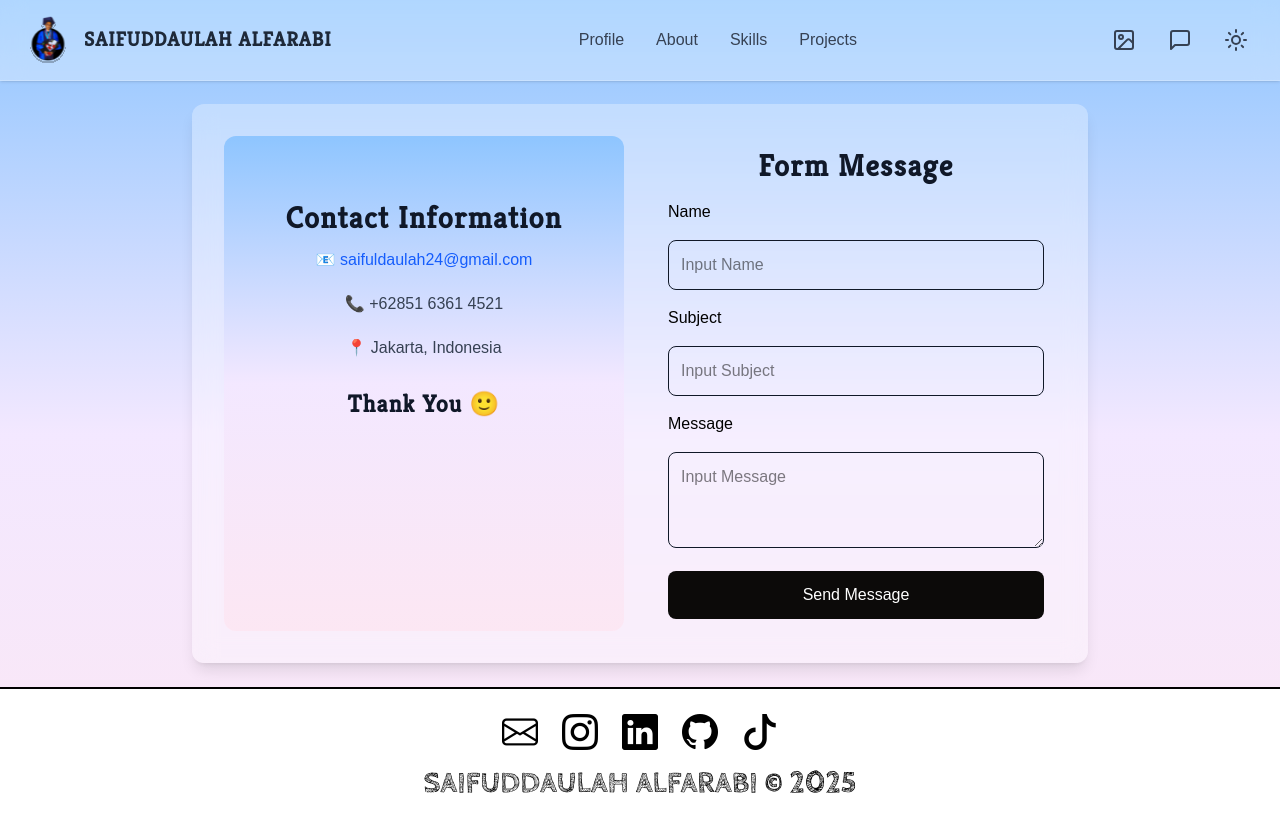
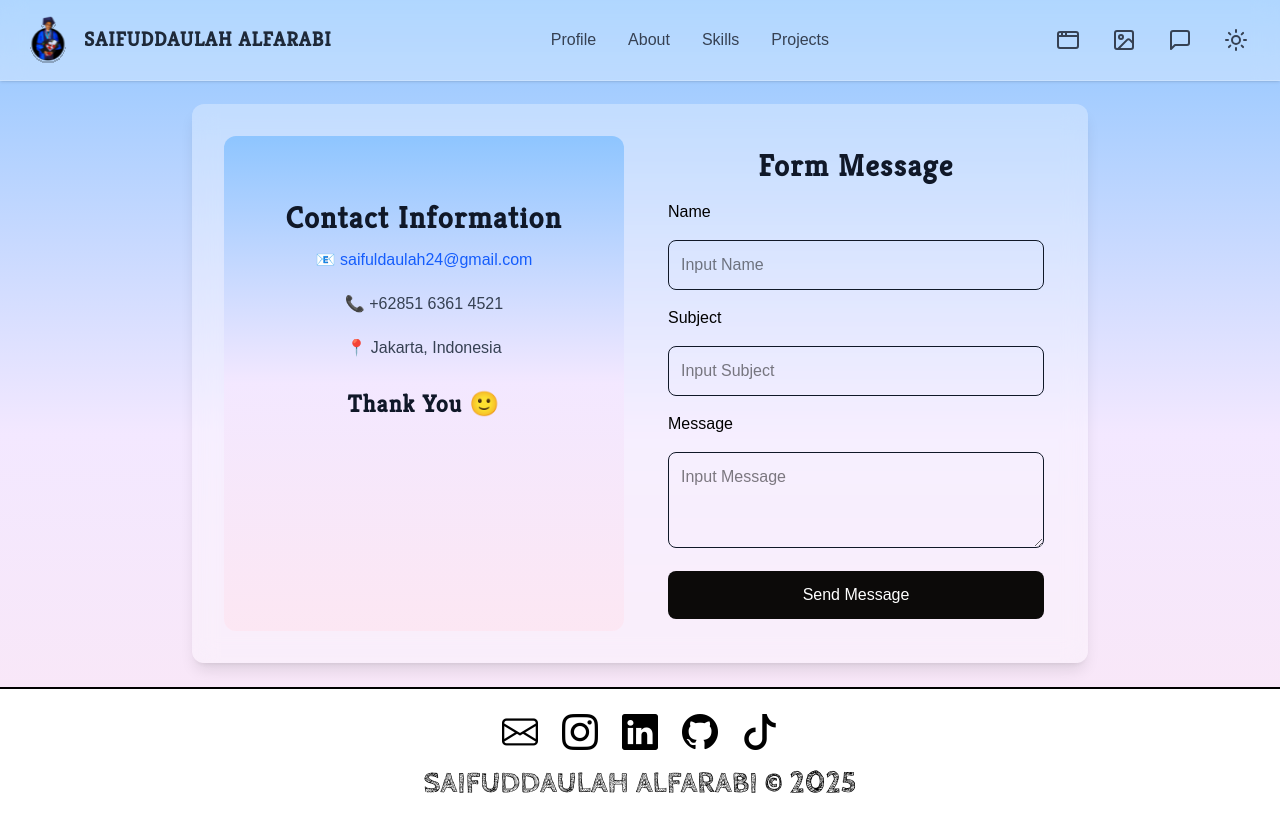
Before and after one commit to SaifulDA/webportov3, a React (Vite) app: page /chat in a window 1280 px wide. Shown: the top 832 px of the page. Built offline with nearby package versions, Linux system fonts and the light colour scheme.

Commit message:
Feat: Add icon App window

```diff
--- a/src/pages/home/Navbar.jsx
+++ b/src/pages/home/Navbar.jsx
@@ -1,7 +1,7 @@
 /* eslint-disable no-unused-vars */
 import React, { useState } from "react";
 import { Link } from "react-router-dom";
-import { Home, Image, Sun, Moon, Menu, MessageSquare } from "lucide-react";
+import { Home, Image, Sun, Moon, Menu, MessageSquare, AppWindow } from "lucide-react";
 import { useTheme } from "../../components/common/ThemeContext"; // Import useTheme
 import profileImage from "/src/assets/images/profile.svg";
 import { useNavigate } from "react-router-dom";
@@ -76,6 +76,11 @@ const Navbar = () => {
 
           {/* Icon Chat, Galeri & Toggle Theme */}
           <div className="flex items-center space-x-4">
+            {/* Icon Aplikasi */}
+            <Link to="/comingsoon" aria-label="View Application" className="p-2 rounded-full hover:bg-white/20 dark:hover:bg-gray-700">
+              <AppWindow className="w-6 h-6 text-gray-700 dark:text-white" />
+            </Link>
+
             {/* Icon Galeri */}
             <Link to="/gallery" aria-label="View Photos" className="p-2 rounded-full hover:bg-white/20 dark:hover:bg-gray-700">
               <Image className="w-6 h-6 text-gray-700 dark:text-white" />
@@ -113,8 +118,14 @@ const Navbar = () => {
           <span className="text-xs">Gallery</span>
         </Link>
 
-        {/* Project */}
-        <Link to="/chat" className="flex flex-col items-center text-gray-700 dark:text-gray-300 hover:text-gray-900 dark:hover:text-white">
+        {/* chat */}
+        <Link to="/app" className="flex flex-col items-center text-gray-700 dark:text-gray-300 hover:text-gray-900 dark:hover:text-white">
+          <AppWindow className="w-6 h-6" />
+          <span className="text-xs">App</span>
+        </Link>
+
+        {/* chat */}
+        <Link to="/comingsoon" className="flex flex-col items-center text-gray-700 dark:text-gray-300 hover:text-gray-900 dark:hover:text-white">
           <MessageSquare className="w-6 h-6" />
           <span className="text-xs">Chat</span>
         </Link>
```
